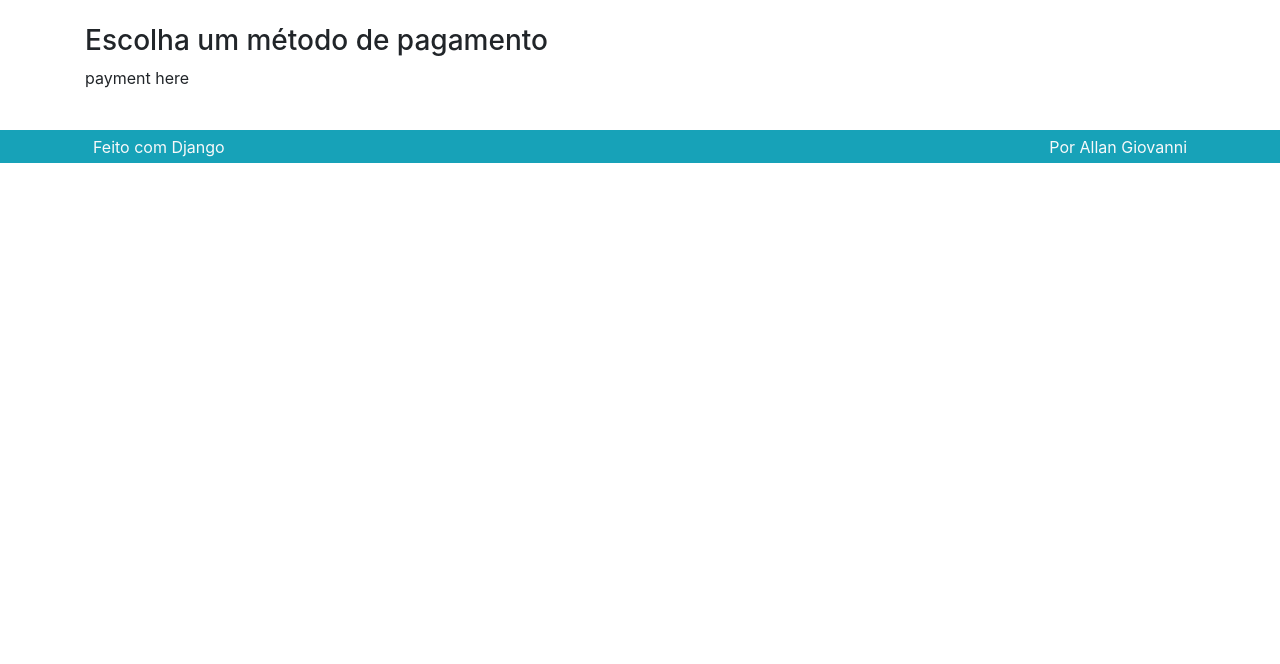
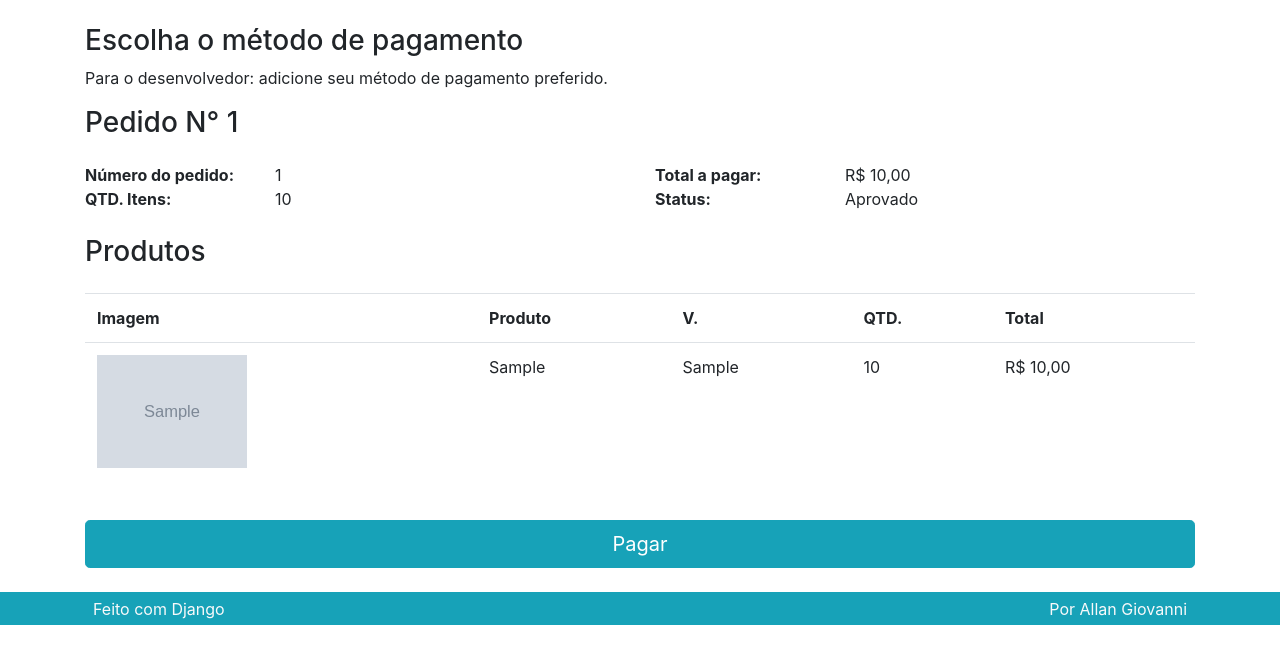
Before and after one commit to Matiaszz/Ecommerce-Django, a Django app: template order/templates/order/pay.html in a window 1280 px wide. Shown: the part 56-720 px from the top of the page. Run offline with Django 5.2, Linux system fonts and the light colour scheme; tables that the repository leaves empty hold one stand-in row (values such as "Sample post"); the template is opened without the code that fills it: values that come from a table or form of the project are taken from there, most other values are stand-ins (such as "Sample title", 1, 10 or a date in 2020); grey boxes marked "Sample" are stand-in pictures; some libraries are stand-ins or nearby versions.

Commit message:
feat: add Payment screen

```diff
--- a/order/models.py
+++ b/order/models.py
@@ -21,17 +21,17 @@ class Order(models.Model):
     total = models.FloatField()
     qtd_total = models.PositiveIntegerField()
     status = models.CharField(default='c', max_length=1, choices=(
-        ('A', 'Aproved'),
-        ('C', 'Created'),
-        ('R', 'Reproved'),
-        ('P', 'Pending'),
-        ('S', 'Sent'),
-        ('F', 'Finished'),
+        ('A', 'Aprovado'),
+        ('C', 'Criado'),
+        ('R', 'Reprovado'),
+        ('P', 'Pendente'),
+        ('S', 'Enviado'),
+        ('F', 'Finalizado'),
     )
     )
 
     def __str__(self) -> str:
-        return f'Order N° {self.pk}'
+        return f'Pedido N° {self.pk}'
 
 
 class OrderedItem(models.Model):
--- a/order/templates/order/pay.html
+++ b/order/templates/order/pay.html
@@ -1,9 +1,62 @@
-{% extends "base.html" %} {% block content %}
+{% extends "base.html" %} {% load agfilters %} {% load static %}----------------
+{% block content %}
 <div class="row">
   <div class="col">
-    <h3>Escolha um método de pagamento</h3>
-    <!-- TODO: Add a payment method (paypal or pix) -->
-    <p>payment here</p>
+    <h3>Escolha o método de pagamento</h3>
+    <p>Para o desenvolvedor: adicione seu método de pagamento preferido.</p>
+  </div>
+</div>
+
+<div class="row">
+  <div class="col">
+    <h3>{{ order }}</h3>
+
+    <div class="row mt-4">
+      <div class="col-lg-2 font-weight-bold">Número do pedido:</div>
+      <div class="col-lg-4">{{ order.id }}</div>
+      <div class="col-lg-2 font-weight-bold">Total a pagar:</div>
+      <div class="col-lg-4">{{ order.total | formated_price }}</div>
+
+      <div class="col-lg-2 font-weight-bold">QTD. Itens:</div>
+      <div class="col-lg-4">{{ order.qtd_total }}</div>
+      <div class="col-lg-2 font-weight-bold">Status:</div>
+      <div class="col-lg-4">{{ order.get_status_display }}</div>
+    </div>
+
+    <div class="row mt-4">
+      <div class="col">
+        <h3>Produtos</h3>
+      </div>
+    </div>
+
+    <div class="table-responsive mt-3">
+      <table class="table">
+        <tr>
+          <th class="d-none d-lg-block">Imagem</th>
+          <th>Produto</th>
+          <th>V.</th>
+          <th>QTD.</th>
+          <th>Total</th>
+        </tr>
+        {% for item in order.ordereditem_set.all %}
+        <tr>
+          <td class="d-none d-lg-block">
+            <img class="cart-img" src="{% get_media_prefix %}{{item.image}}" />
+          </td>
+          <td>{{ item.product }}</td>
+          <td>{{ item.variation }}</td>
+          <td>{{ item.quantity }}</td>
+          <td>{{ item.price|formated_price }}</td>
+        </tr>
+        {% endfor %}
+      </table>
+    </div>
+
+    <div class="row mt-4">
+      <div class="col">
+        <a href="#" class="btn btn-primary btn-block btn-lg">Pagar</a>
+      </div>
+    </div>
   </div>
 </div>
 
```
Also changed, not shown: order/templates/order/detailPurchase.html (+9 -0 lines), order/views.py (+26 -7 lines), order/migrations/0004_alter_order_status.py (added).
